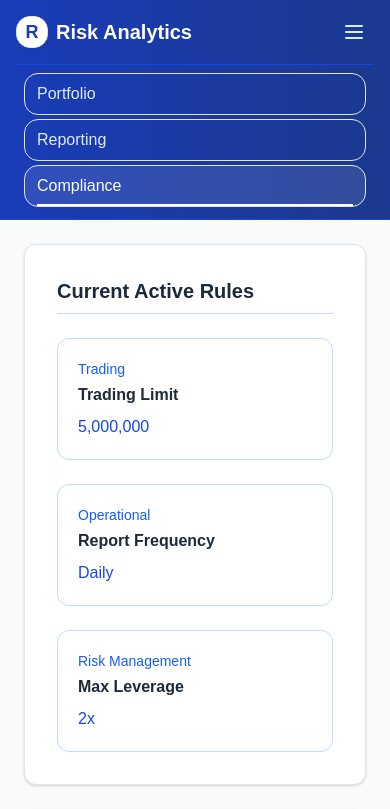
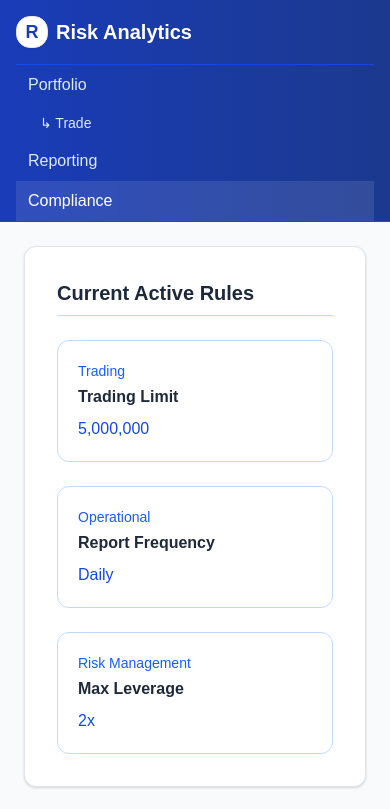
Before and after one commit to farhan-navas/gic-hacka, a Next.js app in the folder web-app/: page /compliance in a window 390 px wide. Shown: the top 809 px of the page. Built offline with nearby package versions, Linux system fonts and the light colour scheme.

Commit message:
Updated navbar

```diff
--- a/web-app/src/components/Navbar.tsx
+++ b/web-app/src/components/Navbar.tsx
@@ -1,16 +1,12 @@
-'use client'
+"use client"
 
-import Link from 'next/link'
-import { usePathname } from 'next/navigation'
+import { useState } from "react"
+import Link from "next/link"
+import { usePathname } from "next/navigation"
 
 export default function Navbar() {
   const pathname = usePathname()
-
-  const navItems = [
-    { href: '/portfolio', label: 'Portfolio' },
-    { href: '/reporting', label: 'Reporting' },
-    { href: '/compliance', label: 'Compliance' },
-  ]
+  const [isPortfolioOpen, setIsPortfolioOpen] = useState(false)
 
   return (
     <nav className="bg-gradient-to-r from-blue-800 to-blue-900 shadow-lg border-b border-blue-700">
@@ -22,73 +18,119 @@ export default function Navbar() {
               <div className="w-8 h-8 bg-white rounded-lg flex items-center justify-center">
                 <span className="text-blue-800 font-bold text-lg">R</span>
               </div>
-              <span className="text-white font-semibold text-xl">Risk Analytics</span>
+              <span className="text-white font-semibold text-xl">
+                Risk Analytics
+              </span>
             </Link>
           </div>
 
-          {/* Navigation Links - Centered */}
+          {/* Navigation Links - Desktop */}
           <div className="hidden md:flex flex-1 justify-center">
             <div className="flex items-center space-x-8">
-              {navItems.map((item) => {
-                const isActive = pathname === item.href
-                return (
-                  <Link
-                    key={item.href}
-                    href={item.href}
-                    className={`relative px-6 py-4 text-sm font-medium transition-all duration-200 rounded-lg nav-link ${
-                      isActive
-                        ? 'text-white'
-                        : 'text-blue-100 hover:text-white hover:bg-white/10'
+              {/* Portfolio Dropdown */}
+              <div className="relative inline-block">
+                <button
+                  onClick={() => setIsPortfolioOpen(!isPortfolioOpen)}
+                  className={`px-6 py-4 text-sm font-medium rounded-lg transition-all duration-200 ${
+                    pathname.startsWith("/portfolio")
+                      ? "text-white"
+                      : "text-blue-100 hover:text-white hover:bg-white/10"
                   }`}
                 >
-                    <span>{item.label}</span>
-                    {isActive && (
-                      <div className="absolute bottom-0 left-0 right-0 h-0.5 bg-white"></div>
+                  Portfolio
+                </button>
+
+                {isPortfolioOpen && (
+                  <div
+                    className="absolute left-0 top-full bg-white text-black rounded-md shadow-lg w-40 z-50"
+                  >
+                    <Link
+                      href="/portfolio"
+                      className="block px-4 py-2 text-sm hover:bg-gray-100"
+                      onClick={() => setIsPortfolioOpen(false)}
+                    >
+                      Overview
+                    </Link>
+                    <Link
+                      href="/portfolio/trade"
+                      className="block px-4 py-2 text-sm hover:bg-gray-100"
+                      onClick={() => setIsPortfolioOpen(false)}
+                    >
+                      Trade
+                    </Link>
+                  </div>
                 )}
+              </div>
+
+              {/* Reporting */}
+              <Link
+                href="/reporting"
+                className={`relative px-6 py-4 text-sm font-medium rounded-lg transition-all duration-200 ${
+                  pathname === "/reporting"
+                    ? "text-white"
+                    : "text-blue-100 hover:text-white hover:bg-white/10"
+                }`}
+              >
+                Reporting
               </Link>
-                )
-              })}
+
+              {/* Compliance */}
+              <Link
+                href="/compliance"
+                className={`relative px-6 py-4 text-sm font-medium rounded-lg transition-all duration-200 ${
+                  pathname === "/compliance"
+                    ? "text-white"
+                    : "text-blue-100 hover:text-white hover:bg-white/10"
+                }`}
+              >
+                Compliance
+              </Link>
+            </div>
           </div>
         </div>
 
-          {/* Right Section */}
-          <div className="flex items-center justify-end flex-1">
-            {/* Mobile menu button */}
-            <div className="md:hidden">
-              <button
-                type="button"
-                className="text-blue-100 hover:text-white focus:outline-none focus:text-white p-2"
-                aria-label="Toggle menu"
-              >
-                <svg className="h-6 w-6" fill="none" viewBox="0 0 24 24" stroke="currentColor">
-                  <path strokeLinecap="round" strokeLinejoin="round" strokeWidth={2} d="M4 6h16M4 12h16M4 18h16" />
-                </svg>
-              </button>
-            </div>
-          </div>
-        </div>        {/* Mobile Navigation */}
-        <div className="md:hidden">
-          <div className="px-2 pt-2 pb-3 space-y-1 sm:px-3 border-t border-blue-700">
-            {navItems.map((item) => {
-              const isActive = pathname === item.href
-              return (
+        {/* Mobile Navigation (simple list, no dropdown for now) */}
+        <div className="md:hidden border-t border-blue-700">
           <Link
-                  key={item.href}
-                  href={item.href}
-                  className={`block px-3 py-2 text-base font-medium transition-all duration-200 relative rounded-lg ${
-                    isActive
-                      ? 'text-white bg-white/10'
-                      : 'text-blue-100 hover:bg-white/10 hover:text-white'
+            href="/portfolio"
+            className={`block px-3 py-2 text-base font-medium ${
+              pathname.startsWith("/portfolio")
+                ? "text-white bg-white/10"
+                : "text-blue-100 hover:bg-white/10 hover:text-white"
             }`}
           >
-                  <span>{item.label}</span>
-                  {isActive && (
-                    <div className="absolute bottom-0 left-3 right-3 h-0.5 bg-white"></div>
-                  )}
+            Portfolio
           </Link>
-              )
-            })}
-          </div>
+          <Link
+            href="/portfolio/trade"
+            className={`block px-6 py-2 text-sm ${
+              pathname === "/portfolio/trade"
+                ? "text-white bg-white/10"
+                : "text-blue-100 hover:bg-white/10 hover:text-white"
+            }`}
+          >
+            ↳ Trade
+          </Link>
+          <Link
+            href="/reporting"
+            className={`block px-3 py-2 text-base font-medium ${
+              pathname === "/reporting"
+                ? "text-white bg-white/10"
+                : "text-blue-100 hover:bg-white/10 hover:text-white"
+            }`}
+          >
+            Reporting
+          </Link>
+          <Link
+            href="/compliance"
+            className={`block px-3 py-2 text-base font-medium ${
+              pathname === "/compliance"
+                ? "text-white bg-white/10"
+                : "text-blue-100 hover:bg-white/10 hover:text-white"
+            }`}
+          >
+            Compliance
+          </Link>
         </div>
       </div>
     </nav>
```
Lines whose indentation alone changed are shown as unchanged.
